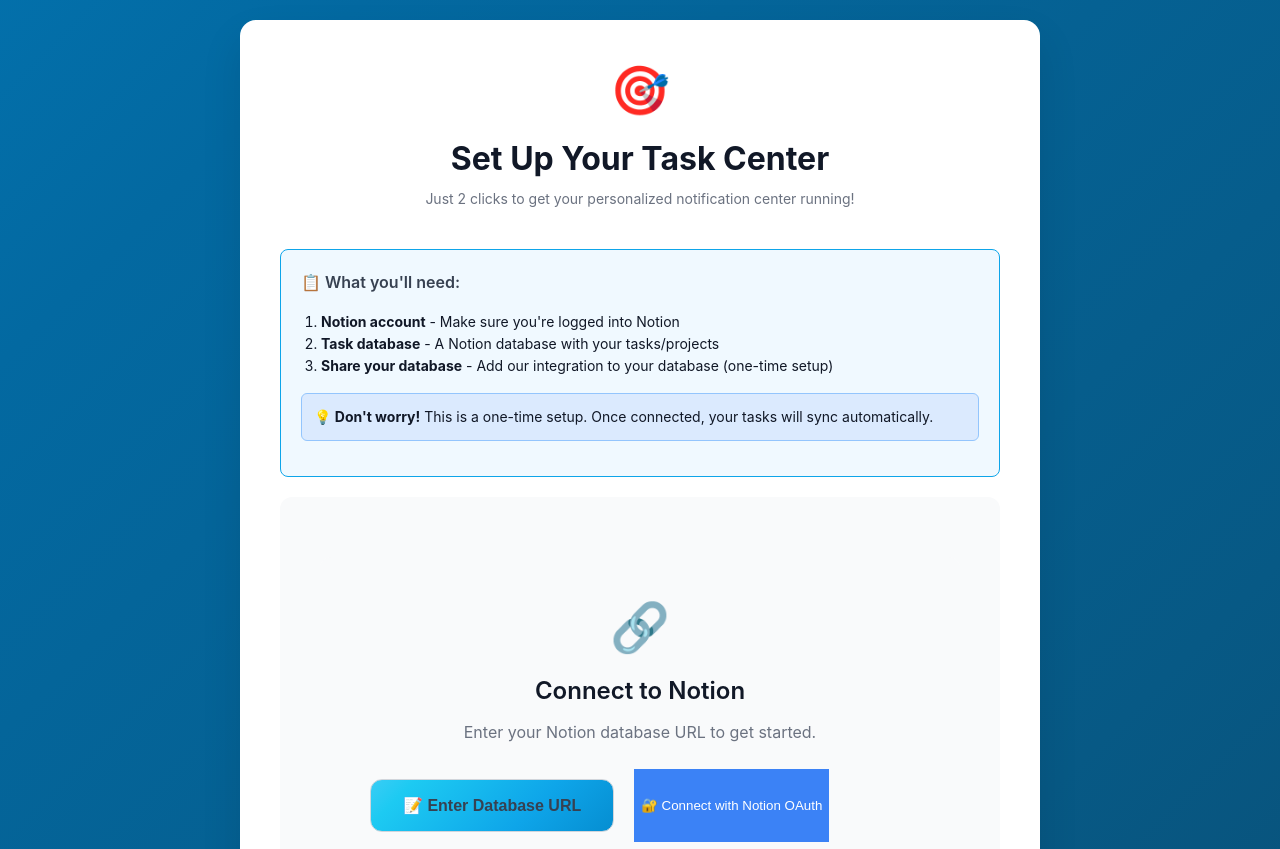
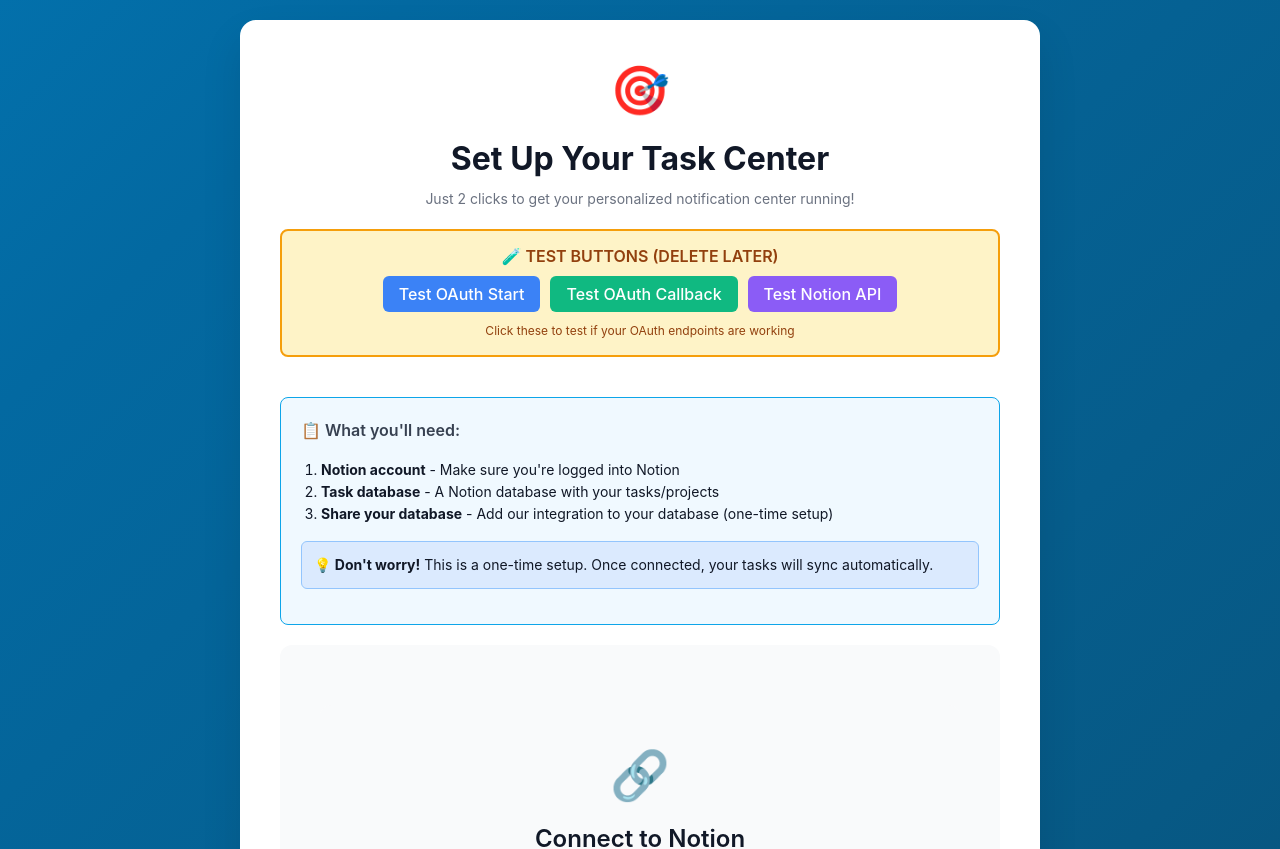
Before and after one commit to claritysyncio-lgtm/Student-Notification-Center, a React (Vite) app: page / in a window 1280 px wide. Shown: the top 849 px of the page. Built offline with nearby package versions, Linux system fonts and the light colour scheme.

Commit message:
Add temporary test buttons for OAuth endpoints - Add test buttons for /api/oauth-start, /api/oauth-callback, and /api/notion - Easy way to test if OAuth routes are working - Will remove these buttons later

```diff
--- a/src/components/PersonalizedSetup.jsx
+++ b/src/components/PersonalizedSetup.jsx
@@ -127,6 +127,65 @@
           <div className="setup-icon">🎯</div>
           <h1>Set Up Your Task Center</h1>
           <p>Just 2 clicks to get your personalized notification center running!</p>
+
+          {/* Temporary Test Buttons - DELETE LATER */}
+          <div style={{
+            backgroundColor: '#fef3c7',
+            border: '2px solid #f59e0b',
+            borderRadius: '8px',
+            padding: '15px',
+            margin: '20px 0',
+            textAlign: 'center'
+          }}>
+            <h3 style={{ margin: '0 0 10px 0', color: '#92400e' }}>🧪 TEST BUTTONS (DELETE LATER)</h3>
+            <div style={{ display: 'flex', gap: '10px', justifyContent: 'center', flexWrap: 'wrap' }}>
+              <a
+                href="/api/oauth-start"
+                target="_blank"
+                style={{
+                  backgroundColor: '#3b82f6',
+                  color: 'white',
+                  padding: '8px 16px',
+                  borderRadius: '6px',
+                  textDecoration: 'none',
+                  fontWeight: '500'
+                }}
+              >
+                Test OAuth Start
+              </a>
+              <a
+                href="/api/oauth-callback"
+                target="_blank"
+                style={{
+                  backgroundColor: '#10b981',
+                  color: 'white',
+                  padding: '8px 16px',
+                  borderRadius: '6px',
+                  textDecoration: 'none',
+                  fontWeight: '500'
+                }}
+              >
+                Test OAuth Callback
+              </a>
+              <a
+                href="/api/notion"
+                target="_blank"
+                style={{
+                  backgroundColor: '#8b5cf6',
+                  color: 'white',
+                  padding: '8px 16px',
+                  borderRadius: '6px',
+                  textDecoration: 'none',
+                  fontWeight: '500'
+                }}
+              >
+                Test Notion API
+              </a>
+            </div>
+            <p style={{ margin: '10px 0 0 0', fontSize: '12px', color: '#92400e' }}>
+              Click these to test if your OAuth endpoints are working
+            </p>
+          </div>
         </div>
 
         <div className="setup-info" style={{
```
